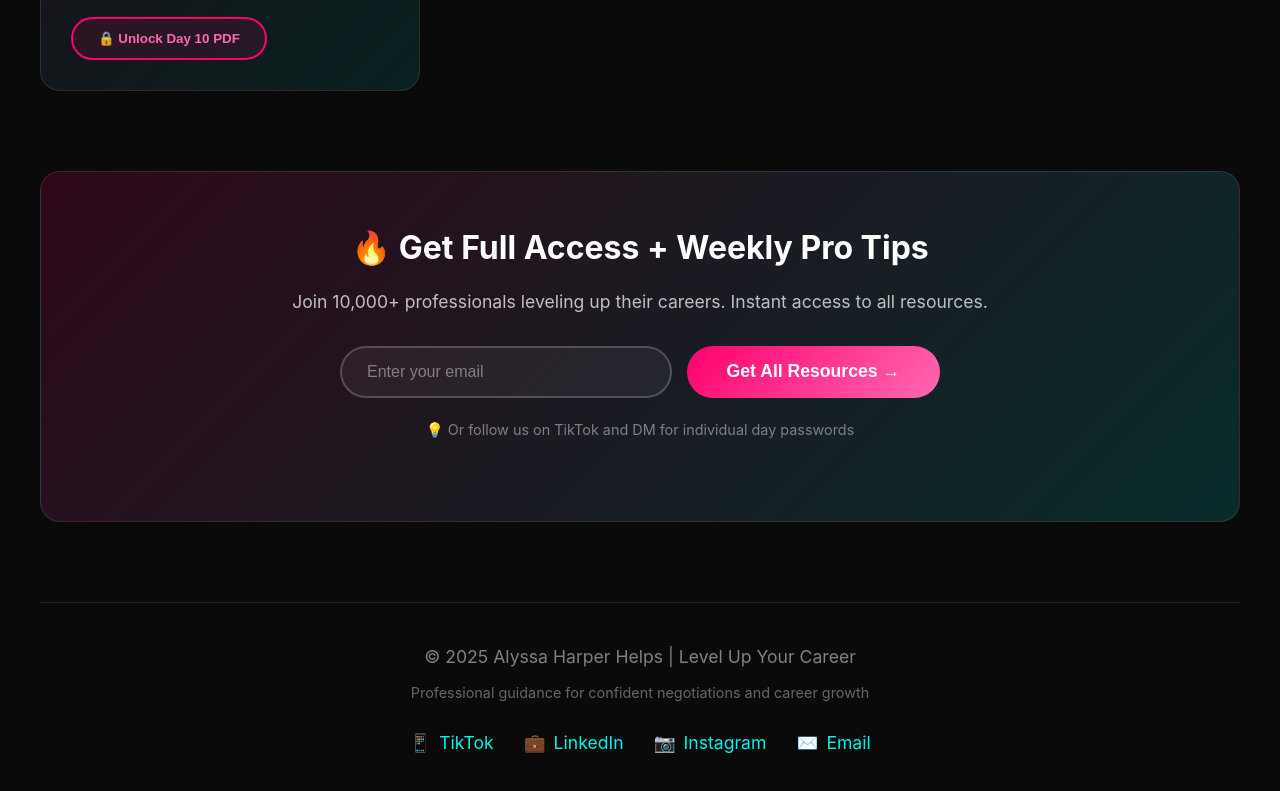
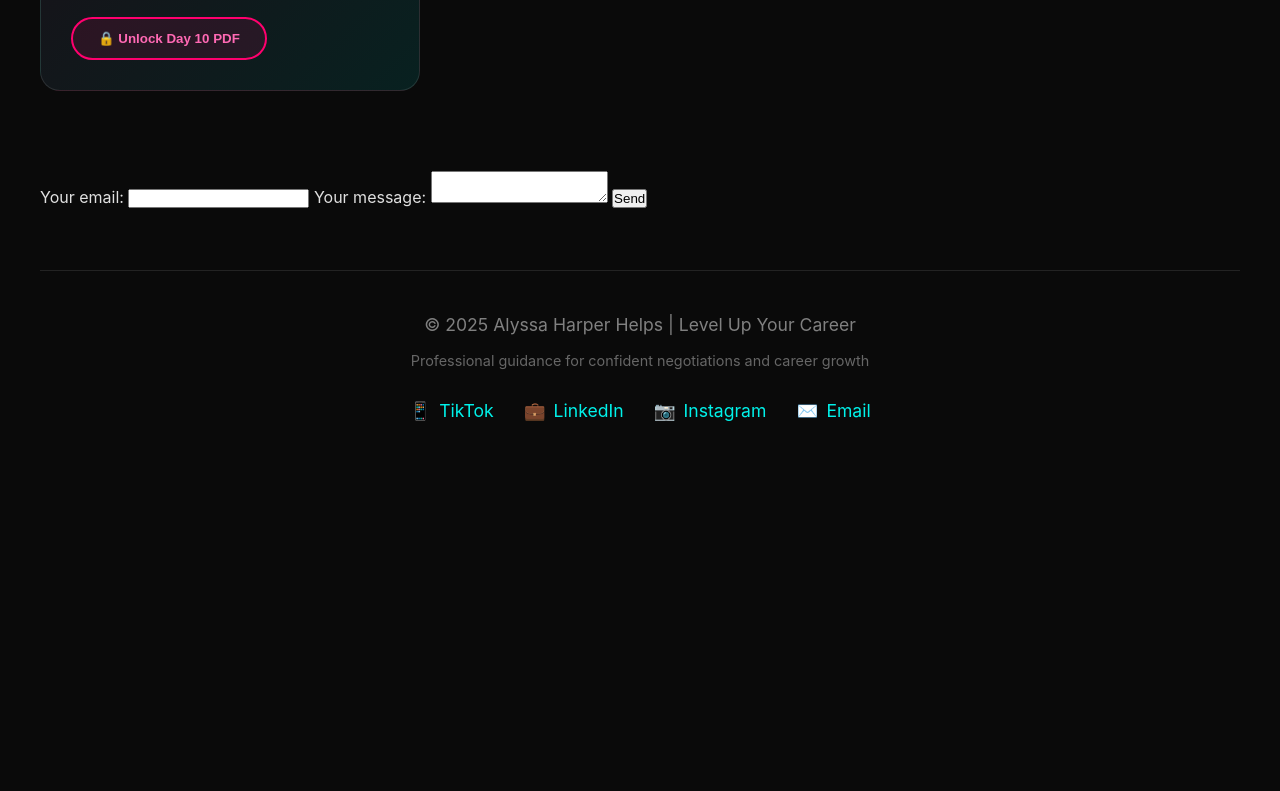
Before and after one commit to gmansell09business-arch/alyssaharper, a plain HTML site: page index.html in a window 1280 px wide. Shown: the part 3071-3862 px from the top of the page. After the commit the page ends 3557 px from the top, so only its background shows below. Drawn offline with Linux system fonts and the light colour scheme.

Commit message:
Update index.html

```diff
--- a/index.html
+++ b/index.html
@@ -744,17 +744,21 @@
         </section>
 
         <!-- Email Capture Section -->
-        <section class="email-capture" id="email-signup">
-            <h2>🔥 Get Full Access + Weekly Pro Tips</h2>
-            <p>Join 10,000+ professionals leveling up their careers. Instant access to all resources.</p>
-            <form class="email-form" onsubmit="handleEmailSubmit(event)">
-                <input type="email" id="emailInput" placeholder="Enter your email" required>
-                <button type="submit" class="btn btn-primary">Get All Resources →</button>
-            </form>
-            <p style="margin-top: 20px; font-size: 0.9em; color: #808080;">
-                💡 Or follow us on TikTok and DM for individual day passwords
-            </p>
-        </section>
+        <form
+  action="https://formspree.io/f/xrbrggjb"
+  method="POST"
+>
+  <label>
+    Your email:
+    <input type="email" name="email">
+  </label>
+  <label>
+    Your message:
+    <textarea name="message"></textarea>
+  </label>
+  <!-- your other form fields go here -->
+  <button type="submit">Send</button>
+</form>
 
         <!-- Footer -->
         <footer class="footer">
```
